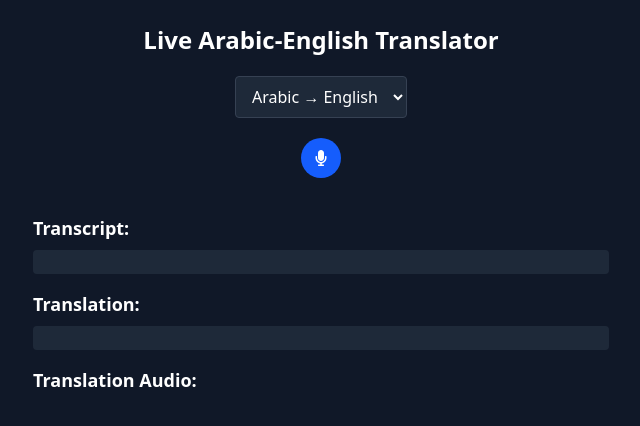
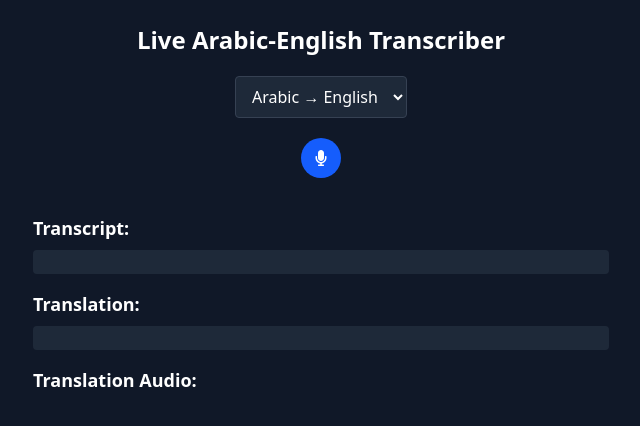
Before and after one commit to abmu/arabic-english-transcriber, a React (Vite) app in the folder frontend/: page / in a window 1280 px wide. Shown: the top 426 px of the page, without its empty margins (319-959 px from the left). Built offline with nearby package versions, Linux system fonts and the light colour scheme; no server answers.

Commit message:
Test change

```diff
--- a/frontend/src/App.tsx
+++ b/frontend/src/App.tsx
@@ -146,7 +146,7 @@ function App() {
 
   return (
     <div className='flex flex-col items-center gap-5 min-h-screen bg-gray-900 text-white p-6'>
-      <h1 className='text-2xl font-bold'>Live Arabic-English Translator</h1>
+      <h1 className='text-2xl font-bold'>Live Arabic-English Transcriber</h1>
       <div>
         <label>
           <select onChange={handleLanguageDirectionChange} disabled={isRecording} className='bg-gray-800 text-white border border-gray-700 rounded px-3 py-2 focus:outline-none focus:ring-2 focus:ring-blue-500 disabled:opacity-50'>
```
